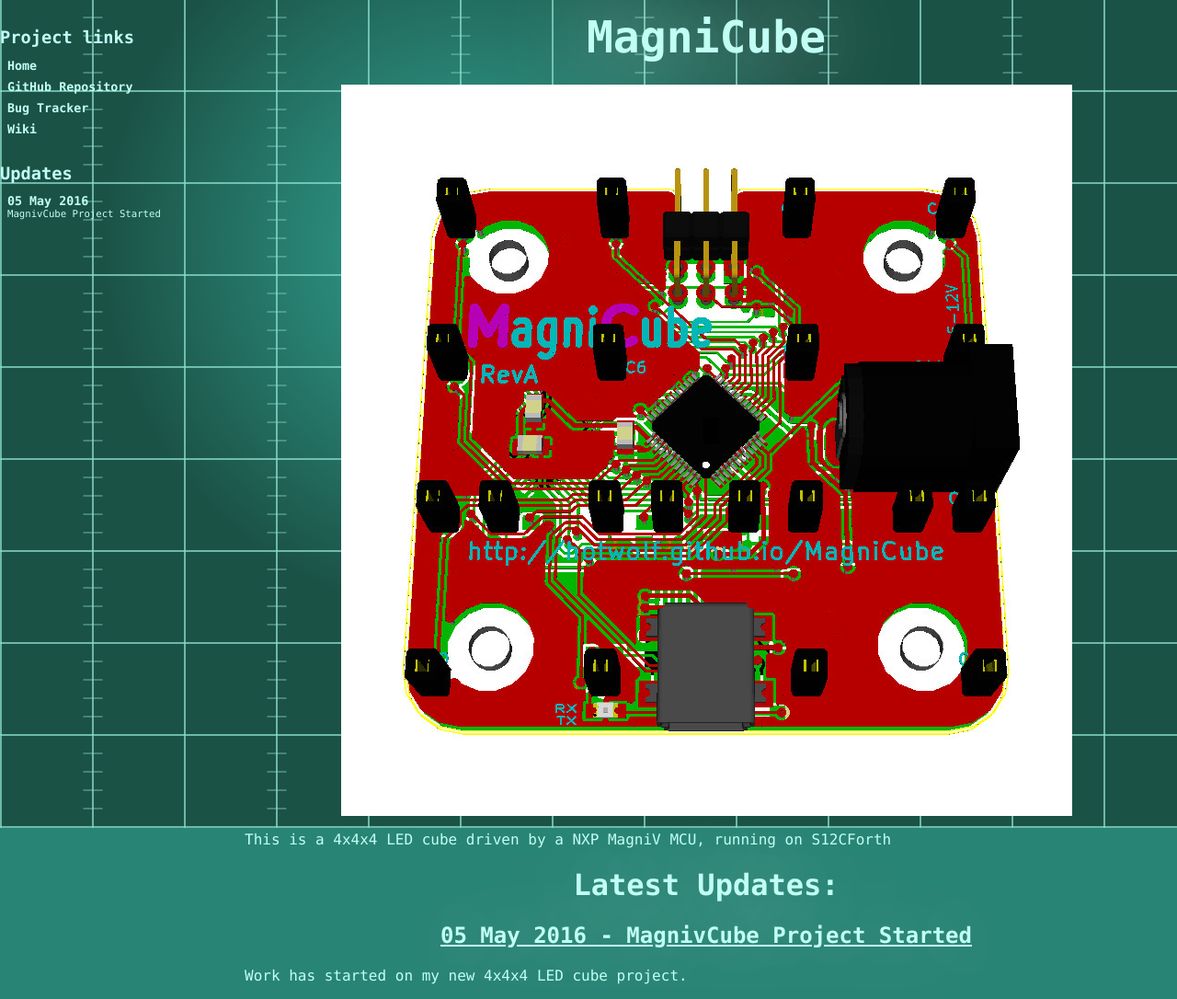
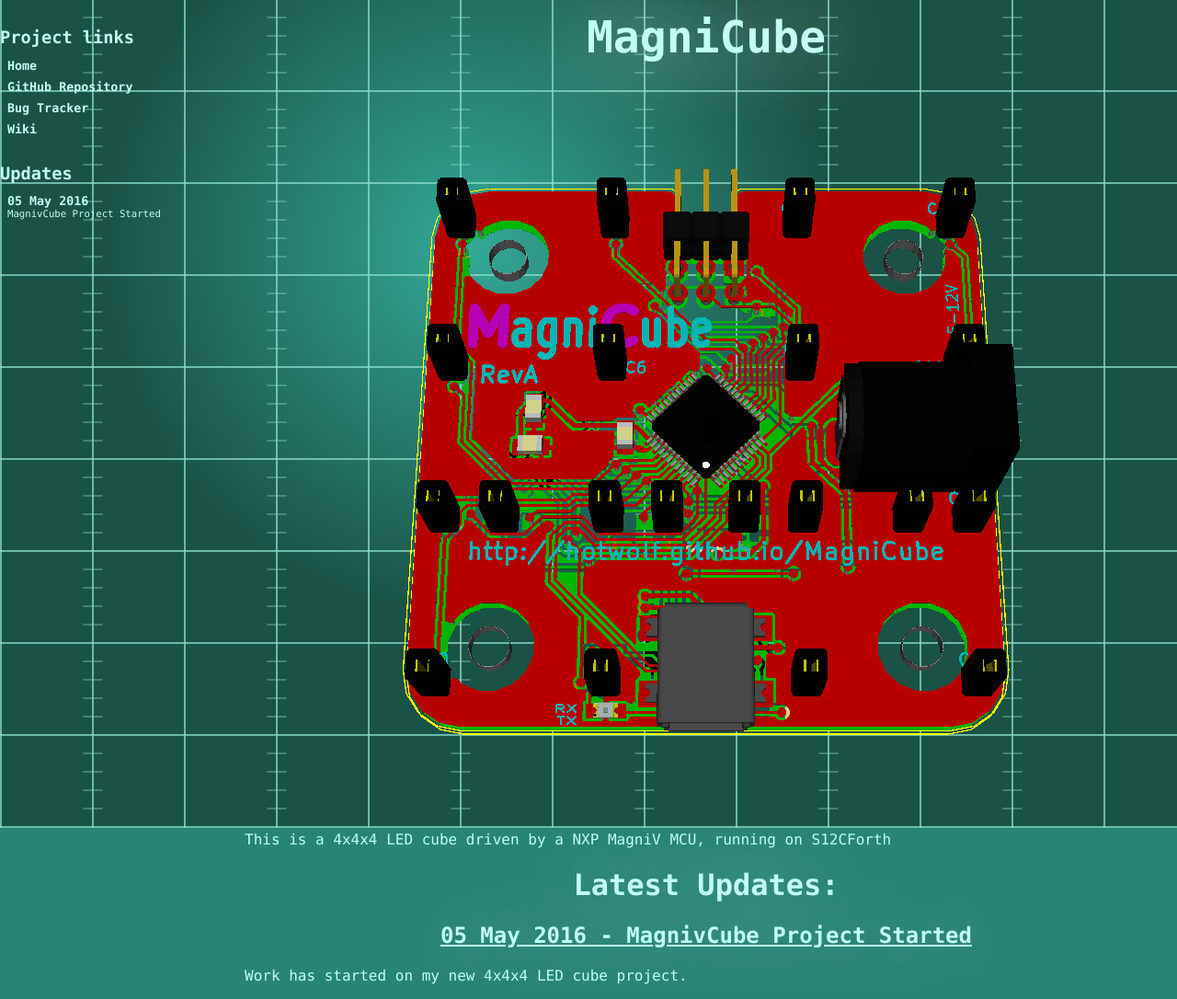
Before and after one commit to hotwolf/MagniCube, a Jekyll site: the page built from index.html, in a window 1280 px wide. Shown: the whole page at 92% size. Built offline with Jekyll 4.4.1, drawn with Linux system fonts in a browser that asks for light colours.

Commit message:
updated picture

```diff
--- a/index.html
+++ b/index.html
@@ -3,7 +3,7 @@
 title:  MagniCube
 ---
 
-<img src="http://hotwolf.github.com/MagniCube/images/MagniCube-RevA.jpg"></img>
+<img src="http://hotwolf.github.com/MagniCube/images/MagniCube-RevA.png"></img>
 
 <p>This is a 4x4x4 LED cube driven by a NXP MagniV MCU, running on <a href="http://hotwolf.github.com/S12CForth"></a>S12CForth</a></p>
 
```
Also changed, not shown: images/MagniCube-RevA.png.
